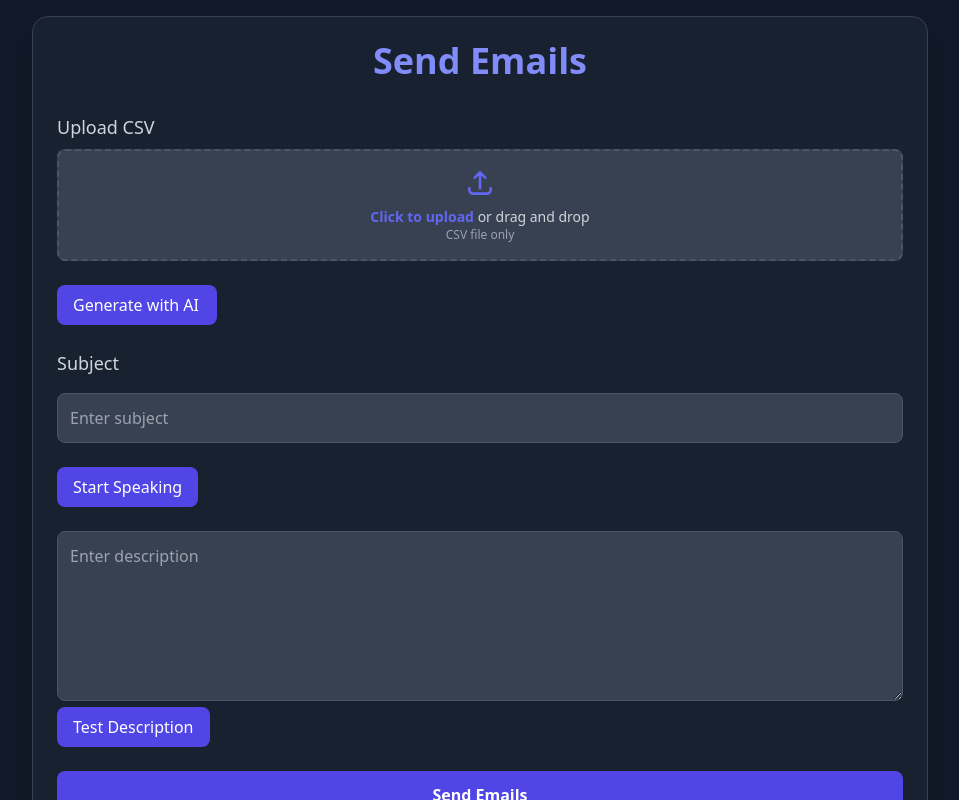
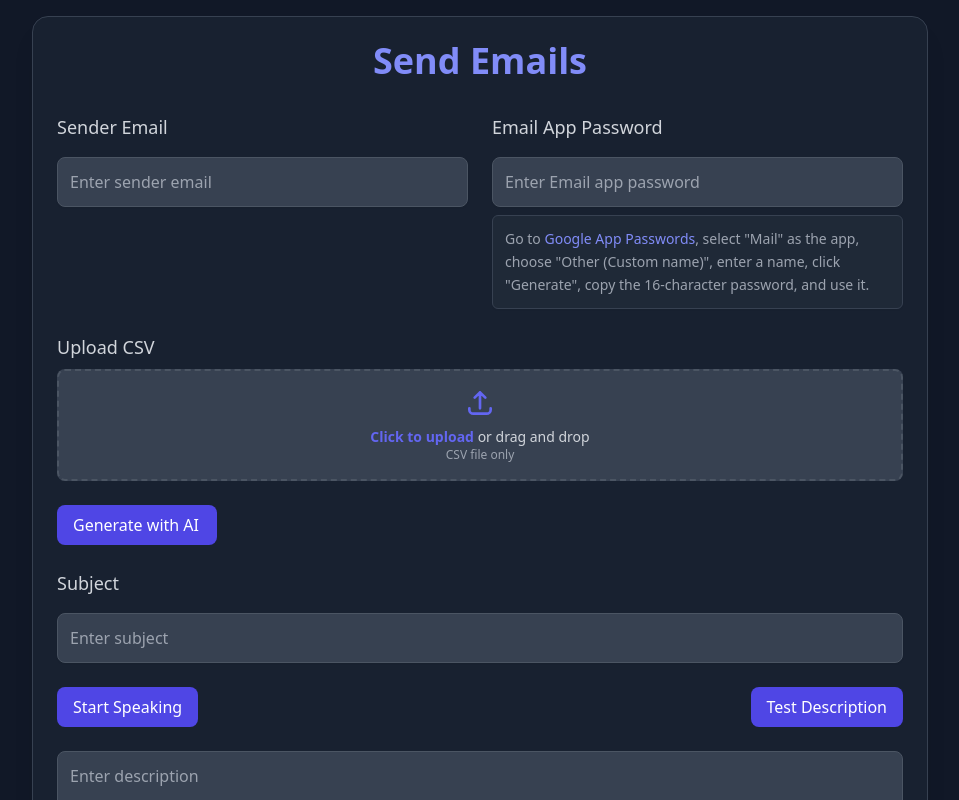
Before and after one commit to aftab-08khan/Job-Application-Bot, a Next.js app: page / in a window 1280 px wide. Shown: the top 800 px of the page, without its empty margins (160-1119 px from the left). Built offline with nearby package versions, Linux system fonts and the light colour scheme.

Commit message:
email and app password field add and error fixed

```diff
--- a/src/app/ai-helper/page.js
+++ b/src/app/ai-helper/page.js
@@ -13,6 +13,8 @@ const API_KEY = process.env.NEXT_PUBLIC_GEMINI_API_KEY;
 
 export default function AIJobApplication() {
   const [emailData, setEmailData] = useState("");
+  const [subject, setSubject] = useState("");
+  const [body, setBody] = useState("");
   const [isLoading, setIsLoading] = useState(false);
   const [name, setName] = useState("");
   const [profession, setProfession] = useState("");
@@ -59,7 +61,19 @@ export default function AIJobApplication() {
 
       const result = await chat.sendMessage(prompt);
       const response = await result.response;
-      setEmailData(response.text());
+      const emailText = response.text();
+      setEmailData(emailText);
+
+      const subjectMatch = emailText.match(/Subject: (.+)/);
+      const bodyMatch = emailText.match(/Email Body: (.+)/s);
+
+      if (subjectMatch && bodyMatch) {
+        setSubject(subjectMatch[1]);
+        setBody(bodyMatch[1]);
+      } else {
+        setSubject("Subject not found");
+        setBody(emailText);
+      }
     } catch (error) {
       console.error("Chat error:", error);
       setEmailData("Error: Failed to generate email. Please try again.");
@@ -77,7 +91,7 @@ export default function AIJobApplication() {
     }
 
     const prompt = `
-      Generate a professional job application email.
+      Generate a professional job application email maximum 15 lines.
       - Name: ${name}
       - Profession: ${profession}
       - Skills: ${skills}
@@ -92,13 +106,19 @@ export default function AIJobApplication() {
     await runChat(prompt);
   };
 
+  const copyToClipboard = (text) => {
+    navigator.clipboard.writeText(text).then(() => {
+      alert("Copied to clipboard!");
+    });
+  };
+
   return (
     <main className="flex min-h-screen flex-col items-center p-8 bg-gray-900">
-      <Link href="/">
-        <button className="py-3 px-6 bg-blue-600 hover:bg-blue-700 text-white font-semibold rounded-lg transition duration-300 disabled:opacity-50">
+      <div className="py-3 px-6 bg-blue-600 hover:bg-blue-700 text-white font-semibold rounded-lg transition duration-300 disabled:opacity-50">
+        <Link href="/" className="">
           Back
-        </button>
-      </Link>
+        </Link>
+      </div>
 
       <h1 className="text-3xl font-bold mb-8 text-indigo-400">
         AI-Powered Job Application Email Generator
@@ -184,9 +204,32 @@ export default function AIJobApplication() {
           <h2 className="text-xl font-semibold text-indigo-400 mb-4">
             Generated Email:
           </h2>
-          <p className="text-gray-300 whitespace-pre-line bg-gray-700 p-4 rounded-lg">
-            {emailData}
-          </p>
+          <div className="space-y-4">
+            <div className="bg-gray-700 p-4 rounded-lg">
+              <div className="flex justify-between items-center">
+                <span className="font-medium text-gray-300">Subject:</span>
+                <button
+                  onClick={() => copyToClipboard(subject)}
+                  className="py-1 px-3 bg-blue-600 hover:bg-blue-700 text-white font-semibold rounded-lg transition duration-300"
+                >
+                  Copy
+                </button>
+              </div>
+              <p className="text-gray-300 mt-2">{subject}</p>
+            </div>
+            <div className="bg-gray-700 p-4 rounded-lg">
+              <div className="flex justify-between items-center">
+                <span className="font-medium text-gray-300">Email Body:</span>
+                <button
+                  onClick={() => copyToClipboard(body)}
+                  className="py-1 px-3 bg-blue-600 hover:bg-blue-700 text-white font-semibold rounded-lg transition duration-300"
+                >
+                  Copy
+                </button>
+              </div>
+              <p className="text-gray-300 mt-2 whitespace-pre-line">{body}</p>
+            </div>
+          </div>
         </div>
       )}
     </main>
--- a/src/app/api/send-emails/route.js
+++ b/src/app/api/send-emails/route.js
@@ -1,72 +1,96 @@
 import nodemailer from "nodemailer";
-import csv from "csv-parser";
 
 export async function POST(req) {
   try {
     const body = await req.formData();
+    const userEmail = body.get("senderEmail");
+    const userPassword = body.get("appPassword");
     const description = body.get("description");
     const file = body.get("csvFile");
     const subject = body.get("subject");
+
+    if (!userEmail || !userPassword) {
+      return new Response("Email and password are required.", { status: 400 });
+    }
+
+    if (!file) {
+      return new Response("No file uploaded.", { status: 400 });
+    }
+
     const emails = await parseCSV(file);
+
+    if (!emails.length) {
+      return new Response("No valid emails found in CSV.", { status: 400 });
+    }
 
     const transporter = nodemailer.createTransport({
       service: "gmail",
       auth: {
-        user: process.env.EMAIL_USER,
-        pass: process.env.GMAIL_APP_PASSWORD,
+        user: userEmail,
+        pass: userPassword,
       },
     });
 
     for (let email of emails) {
-      console.log(email, "email");
-
-      const mailOptions = {
-        from: process.env.EMAIL_USER,
+      try {
+        await transporter.sendMail({
+          from: userEmail,
           to: email,
           subject: subject,
           text: description,
-      };
-
-      await transporter.sendMail(mailOptions);
+        });
+        console.log(`Email sent to: ${email}`);
+      } catch (err) {
+        console.error(`Failed to send email to ${email}:`, err.message);
+      }
     }
 
     return new Response("Emails sent successfully!", { status: 200 });
   } catch (error) {
-    console.error(error);
+    console.error("Error processing request:", error);
     return new Response("Error sending emails.", { status: 500 });
   }
 }
 
-const parseCSV = (file) => {
-  return new Promise((resolve, reject) => {
-    const emails = [];
+const parseCSV = async (file) => {
   const reader = file.stream().getReader();
   const decoder = new TextDecoder("utf-8");
-    let chunks = "";
+  let csvData = "";
+  let emails = [];
 
-    reader
-      .read()
-      .then(function processText({ done, value }) {
-        if (done) {
-          parseCsvString(chunks, emails);
-          return resolve(emails);
+  try {
+    let { value, done } = await reader.read();
+    while (!done) {
+      csvData += decoder.decode(value, { stream: true });
+      ({ value, done } = await reader.read());
     }
 
-        chunks += decoder.decode(value, { stream: true });
-        reader.read().then(processText);
-      })
-      .catch(reject);
-  });
+    emails = parseCsvString(csvData);
+  } catch (error) {
+    console.error("Error reading CSV file:", error);
+  }
+
+  return emails;
 };
 
-const parseCsvString = (csvData, emails) => {
+const parseCsvString = (csvData) => {
+  const emails = [];
   const lines = csvData.split("\n");
+
   lines.forEach((line, index) => {
     if (index === 0) return;
-    const columns = line.split(",");
-    const email = columns[0].trim();
-    if (email) {
+
+    const columns = line.split(",").map((col) => col.trim());
+    const email = columns[0];
+
+    if (email && isValidEmail(email)) {
       emails.push(email);
     }
   });
+
+  return emails;
 };
+
+const isValidEmail = (email) => {
+  return /^[^\s@]+@[^\s@]+\.[^\s@]+$/.test(email);
+};
--- a/src/app/page.js
+++ b/src/app/page.js
@@ -44,6 +44,8 @@ export default function Home() {
   const [errorMessage, setErrorMessage] = useState(null);
   const [successMessage, setSuccessMessage] = useState(null);
   const { handleMode, mode } = useTheme();
+  const [senderEmail, setSenderEmail] = useState("");
+  const [appPassword, setAppPassword] = useState("");
 
   const [isSpeechRecognitionAvailable, setIsSpeechRecognitionAvailable] =
     useState(false);
@@ -84,7 +86,7 @@ export default function Home() {
 
   const handleSubmit = async (e) => {
     e.preventDefault();
-    if (!csvFile || !description || !subject) {
+    if (!csvFile || !description || !subject || !senderEmail || !appPassword) {
       setErrorMessage("Please fill in all fields.");
       return;
     }
@@ -93,6 +95,8 @@ export default function Home() {
     formData.append("csvFile", csvFile);
     formData.append("description", description);
     formData.append("subject", subject);
+    formData.append("senderEmail", senderEmail);
+    formData.append("appPassword", appPassword);
 
     try {
       setLoading(true);
@@ -107,6 +111,8 @@ export default function Home() {
         setCsvFile(null);
         setDescription("");
         setSubject("");
+        setSenderEmail("");
+        setAppPassword("");
       } else {
         setErrorMessage("Failed to send emails.");
       }
@@ -116,26 +122,27 @@ export default function Home() {
       setLoading(false);
     }
   };
-  const predictEmailScore = async (description) => {
-    try {
-      const response = await fetch("/api/predict-score", {
-        method: "POST",
-        headers: { "Content-Type": "application/json" },
-        body: JSON.stringify({ description }),
-      });
 
-      if (!response.ok) {
-        const errorData = await response.json();
-        throw new Error(errorData.error || "Failed to fetch score");
-      }
+  // const predictEmailScore = async (description) => {
+  //   try {
+  //     const response = await fetch("/api/predict-score", {
+  //       method: "POST",
+  //       headers: { "Content-Type": "application/json" },
+  //       body: JSON.stringify({ description }),
+  //     });
 
-      const data = await response.json();
-      return data.score;
-    } catch (error) {
-      console.error("Error predicting email score:", error.message);
-      return null;
-    }
-  };
+  //     if (!response.ok) {
+  //       const errorData = await response.json();
+  //       throw new Error(errorData.error || "Failed to fetch score");
+  //     }
+
+  //     const data = await response.json();
+  //     return data.score;
+  //   } catch (error) {
+  //     console.error("Error predicting email score:", error.message);
+  //     return null;
+  //   }
+  // };
 
   const handleSubmitDescription = async (e) => {
     e.preventDefault();
@@ -160,6 +167,58 @@ export default function Home() {
 
         <form className="space-y-6" onSubmit={handleSubmit}>
           <div className="flex flex-col md:flex-row gap-6">
+            <div className="flex-1">
+              <label
+                htmlFor="senderEmail"
+                className="block text-lg font-medium text-gray-300 mb-2"
+              >
+                Sender Email
+              </label>
+              <input
+                type="email"
+                id="senderEmail"
+                value={senderEmail}
+                onChange={(e) => setSenderEmail(e.target.value)}
+                className="mt-2 w-full border p-3 rounded-lg shadow-sm focus:outline-none focus:ring-2 focus:ring-indigo-500 transition duration-300 bg-gray-700 text-white border-gray-600 hover:border-indigo-500"
+                placeholder="Enter sender email"
+              />
+            </div>
+
+            <div className="flex-1">
+              <label
+                htmlFor="appPassword"
+                className="block text-lg font-medium text-gray-300 mb-2"
+              >
+                Email App Password
+              </label>
+              <input
+                type="password"
+                id="appPassword"
+                value={appPassword}
+                onChange={(e) => setAppPassword(e.target.value)}
+                className="mt-2 w-full border p-3 rounded-lg shadow-sm focus:outline-none focus:ring-2 focus:ring-indigo-500 transition duration-300 bg-gray-700 text-white border-gray-600 hover:border-indigo-500"
+                placeholder="Enter Email app password"
+              />
+              <p className="mt-2 text-sm text-gray-400 leading-relaxed bg-gray-800 p-3 rounded-md border border-gray-700 shadow-sm">
+                Go to{" "}
+                <a
+                  href="https://myaccount.google.com/apppasswords"
+                  target="_blank"
+                  rel="noopener noreferrer"
+                  className="text-indigo-400 hover:underline"
+                >
+                  Google App Passwords
+                </a>
+                , select <span className="font-medium">"Mail"</span> as the app,
+                choose{" "}
+                <span className="font-medium">"Other (Custom name)"</span>,
+                enter a name, click{" "}
+                <span className="font-medium">"Generate"</span>, copy the{" "}
+                <span className="font-medium">16-character password</span>, and
+                use it.
+              </p>
+            </div>
+          </div>
           <div className="flex-1">
             <label
               htmlFor="csvFile"
@@ -210,8 +269,6 @@ export default function Home() {
               )}
             </div>
           </div>
-          </div>
-
           <div className="px-4 py-2 bg-indigo-600 text-white rounded-lg hover:bg-indigo-700 transition duration-300 w-40">
             <Link href="/ai-helper">Generate with AI</Link>
           </div>
@@ -244,15 +301,6 @@ export default function Home() {
                   </button>
                 </div>
               )}
-            </div>
-            <textarea
-              id="description"
-              rows="6"
-              value={description}
-              onChange={(e) => setDescription(e.target.value)}
-              className="mt-2 w-full border p-3 rounded-lg shadow-sm focus:outline-none focus:ring-2 focus:ring-indigo-500 transition duration-300 bg-gray-700 text-white border-gray-600 hover:border-indigo-500"
-              placeholder="Enter description"
-            ></textarea>
               <div className="">
                 <button
                   type="button"
@@ -262,6 +310,16 @@ export default function Home() {
                   Test Description
                 </button>
               </div>
+            </div>
+
+            <textarea
+              id="description"
+              rows="6"
+              value={description}
+              onChange={(e) => setDescription(e.target.value)}
+              className="mt-2 w-full border p-3 rounded-lg shadow-sm focus:outline-none focus:ring-2 focus:ring-indigo-500 transition duration-300 bg-gray-700 text-white border-gray-600 hover:border-indigo-500"
+              placeholder="Enter description"
+            ></textarea>
           </div>
 
           {errorMessage && (
```
Also changed, not shown: vercel.json (added). Lines whose indentation alone changed are shown as unchanged.
